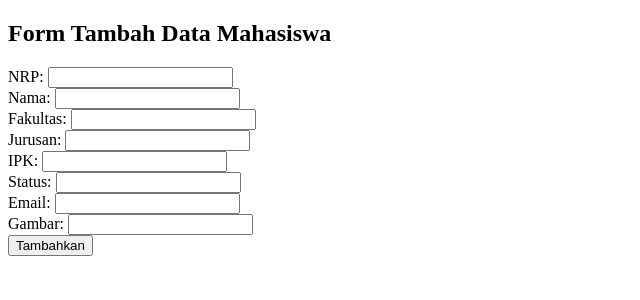
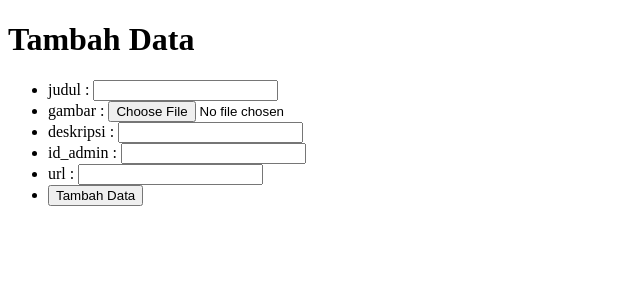
Before and after one commit to MalGhifari97/pw2024_tubes_233040166, a PHP site: page /admin/tambah.php in a window 1280 px wide. Shown: the top 300 px of the page, without its empty margins (0-640 px from the left). Run offline with PHP 8.4, Linux system fonts and the light colour scheme.

Commit message:
Update tambah.php

```diff
--- a/admin/tambah.php
+++ b/admin/tambah.php
@@ -1,4 +1,5 @@
 <?php
+session_start();
 // Koneksi ke database
 $host = "localhost";
 $username = "root";
@@ -11,47 +12,79 @@ if ($conn->connect_error) {
     die("Koneksi gagal: " . $conn->connect_error);
 }
 
-// Menangani data yang dikirim dari form
+// Cek apakah form telah disubmit
 if ($_SERVER["REQUEST_METHOD"] == "POST") {
-    $id = $_POST['id'];
+    // Ambil data dari form
     $judul = $_POST['judul'];
-    $gambar = $_POST['gambar'];
     $deskripsi = $_POST['deskripsi'];
+    $url = $_POST['url'];
+    $id_admin = $_POST['id_admin'];
+    $gambar = $_FILES['gambar']['name'];
 
-    $sql = "INSERT INTO mahasiswa (nrp, nama, fakultas, jurusan, ipk, status, email, gambar) VALUES (?, ?, ?, ?, ?, ?, ?, ?)";
-
-    $stmt = $conn->prepare($sql);
-    $stmt->bind_param("ssssdsss", $nrp, $nama, $fakultas, $jurusan, $ipk, $status, $email, $gambar);
-
-    if ($stmt->execute()) {
-        echo "Data berhasil ditambahkan!";
+     // Handle file upload
+    if (is_uploaded_file($_FILES['gambar']['tmp_name'])) {
+        $target_dir = "../assets/img/";
+        $target_file = $target_dir . basename($_FILES['gambar']['name']);
+        if (move_uploaded_file($_FILES['gambar']['tmp_name'], $target_file)) {
+            echo "<script>alert('File " . $_FILES['gambar']['name'] . " upload berhasil.');</script>";
+        } else {
+            echo "<script>alert('upload gagal');</script>";
+        }
     } else {
-        echo "Error: " . $stmt->error;
+        echo "Possible file upload attack: filename '". $_FILES['gambar']['tmp_name'] . "'.";
     }
 
-    $stmt->close();
+    // Query untuk insert data
+    $sql = "INSERT INTO music (judul, deskripsi, url, id_admin, gambar) VALUES ('$judul', '$deskripsi', '$url', '$id_admin', '$gambar')";
+    if ($conn->query($sql) === TRUE) {
+        echo "Data baru berhasil ditambahkan";
+    } else {
+        echo "Error: " . $sql . "<br>" . $conn->error;
+    }
+
 }
 
+// Tutup koneksi
 $conn->close();
 ?>
 
 <!DOCTYPE html>
-<html>
+<html lang="en">
 <head>
-    <title>Tambah Data Mahasiswa</title>
+    <meta charset="UTF-8">
+    <meta name="viewport" content="width=device-width, initial-scale=1.0">
+    <title>Document</title>
 </head>
 <body>
-    <h2>Form Tambah Data Mahasiswa</h2>
-    <form method="POST" action="plus.php">
-        NRP: <input type="text" name="nrp" required><br>
-        Nama: <input type="text" name="nama" required><br>
-        Fakultas: <input type="text" name="fakultas" required><br>
-        Jurusan: <input type="text" name="jurusan" required><br>
-        IPK: <input type="number" step="0.01" name="ipk" required><br>
-        Status: <input type="text" name="status" required><br>
-        Email: <input type="email" name="email" required><br>
-        Gambar: <input type="text" name="gambar" required><br>
-        <input type="submit" value="Tambahkan">
-    </form>
+<h1>Tambah Data</h1>
+
+<form method="post" enctype="multipart/form-data">
+    <ul>
+        <li>
+            <label  class="form-label" for="judul">judul : </label>
+            <input class="form-control" type="text" name="judul" id="judul" required>
+        </li>
+        <li>
+            <label for="gambar">gambar : </label>
+            <input type="file" name="gambar" id="gambar" required>
+        </li>
+        <li>
+            <label for="deskripsi">deskripsi : </label>
+            <input type="text" name="deskripsi" id="deskripsi" required>
+        </li>
+        <li>
+            <label for="id_admin">id_admin : </label>
+            <input type="number" name="id_admin" id="id_admin" required>
+        </li>
+        <li>
+            <label for="url">url : </label>
+            <input type="text" name="url" id="url" required>
+        </li>
+        <li>
+            <button type="submit" name="submit">Tambah Data</button>
+        </li>
+    </ul>
+</form>
+
 </body>
 </html>
```
